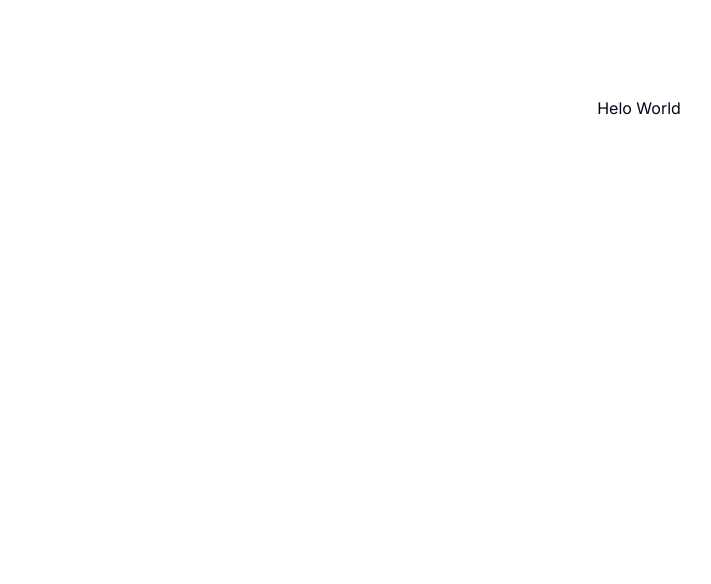
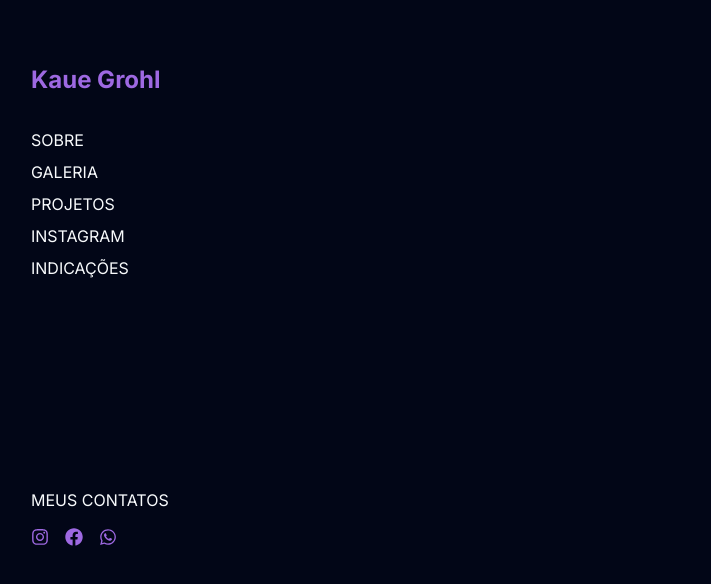
Before and after one commit to reinheimermat/kaue-grohl, a Next.js app: page / in a window 1280 px wide. Shown: the top 584 px of the page, without its empty margins (1-712 px from the left). Built offline with nearby package versions, Linux system fonts and the light colour scheme.

Commit message:
feat: create sidebar.

```diff
--- a/package.json
+++ b/package.json
@@ -15,6 +15,7 @@
     "next": "14.1.4",
     "react": "^18",
     "react-dom": "^18",
+    "react-icons": "^5.0.1",
     "tailwind-merge": "^2.2.2",
     "tailwindcss-animate": "^1.0.7"
   },
--- /dev/null
+++ b/src/app/components/sidebar.tsx
@@ -0,0 +1,70 @@
+import Link from 'next/link'
+import { FaInstagram, FaFacebook, FaWhatsapp } from 'react-icons/fa'
+
+const links = [
+  {
+    name: 'Sobre',
+    link: '#sobre',
+  },
+  {
+    name: 'Galeria',
+    link: '#galeria',
+  },
+  {
+    name: 'Projetos',
+    link: '#projetos',
+  },
+  {
+    name: 'Instagram',
+    link: '#instagram',
+  },
+  {
+    name: 'Indicações',
+    link: '#indicações',
+  },
+]
+
+const social = [
+  {
+    link: 'https://instagram.com/kauegrohl',
+    icon: <FaInstagram className="text-lg" />,
+  },
+  {
+    link: 'https://facebook.com/kauegrohl',
+    icon: <FaFacebook className="text-lg" />,
+  },
+  {
+    link: 'https://wa.me/5511999999999',
+    icon: <FaWhatsapp className="text-lg" />,
+  },
+]
+
+export function Sidebar() {
+  return (
+    <nav>
+      <Link href={'/'}>
+        <h1 className="text-primary text-2xl font-bold">Kaue Grohl</h1>
+      </Link>
+      <aside className="flex flex-col gap-2 pt-8 uppercase">
+        {links.map((item, index) => (
+          <Link href={item.link} key={index}>
+            <div className="hover:text-primary focus-visible:text-primary">
+              {item.name}
+            </div>
+          </Link>
+        ))}
+      </aside>
+      <aside className="pt-52 uppercase">
+        <h2>Meus Contatos</h2>
+
+        <div className="text-primary flex gap-4 pt-4">
+          {social.map((item, index) => (
+            <Link href={item.link} target="_blank" key={index}>
+              <div className="hover:text-zinc-50">{item.icon}</div>
+            </Link>
+          ))}
+        </div>
+      </aside>
+    </nav>
+  )
+}
--- a/src/app/globals.css
+++ b/src/app/globals.css
@@ -13,7 +13,7 @@
     --popover: 0 0% 100%;
     --popover-foreground: 222.2 84% 4.9%;
 
-    --primary: 222.2 47.4% 11.2%;
+    --primary: 266, 68%, 65%;
     --primary-foreground: 210 40% 98%;
 
     --secondary: 210 40% 96.1%;
--- a/src/app/layout.tsx
+++ b/src/app/layout.tsx
@@ -16,7 +16,11 @@ export default function RootLayout({
 }>) {
   return (
     <html lang="pt-br">
-      <body className={inter.className}>{children}</body>
+      <body
+        className={`${inter.className} bg-slate-950 text-slate-50 antialiased`}
+      >
+        {children}
+      </body>
     </html>
   )
 }
--- a/src/app/page.tsx
+++ b/src/app/page.tsx
@@ -1,7 +1,9 @@
+import { Sidebar } from './components/sidebar'
+
 export default function Home() {
   return (
-    <main className="flex min-h-screen flex-col items-center justify-between p-24">
-      <h1>Helo World</h1>
+    <main className="container pt-16">
+      <Sidebar />
     </main>
   )
 }
```
Also changed, not shown: 1 other file (tests, documents, lock files or other folders).
